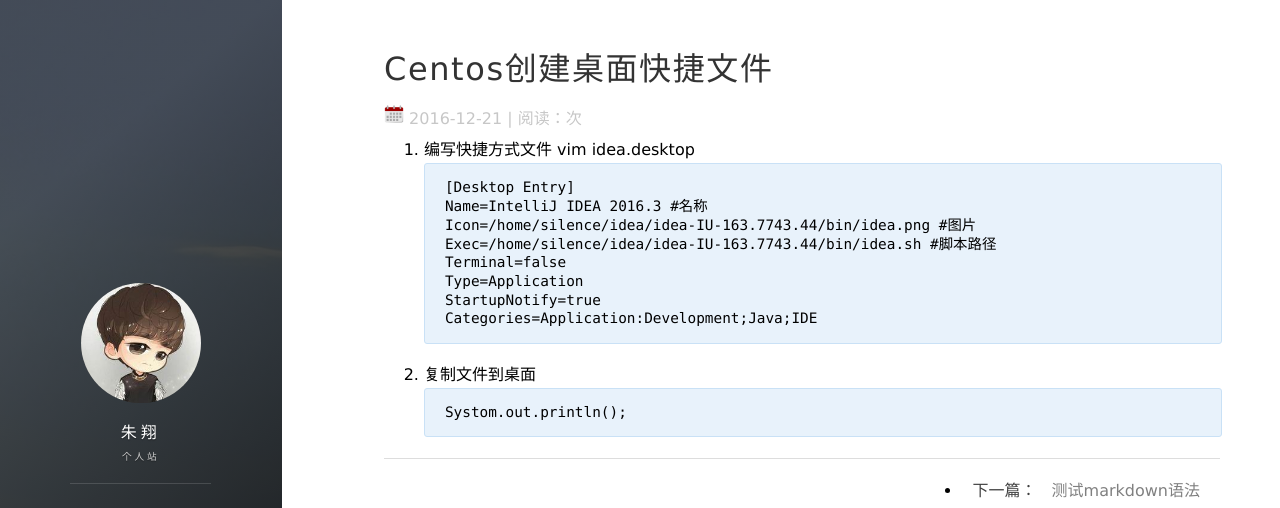
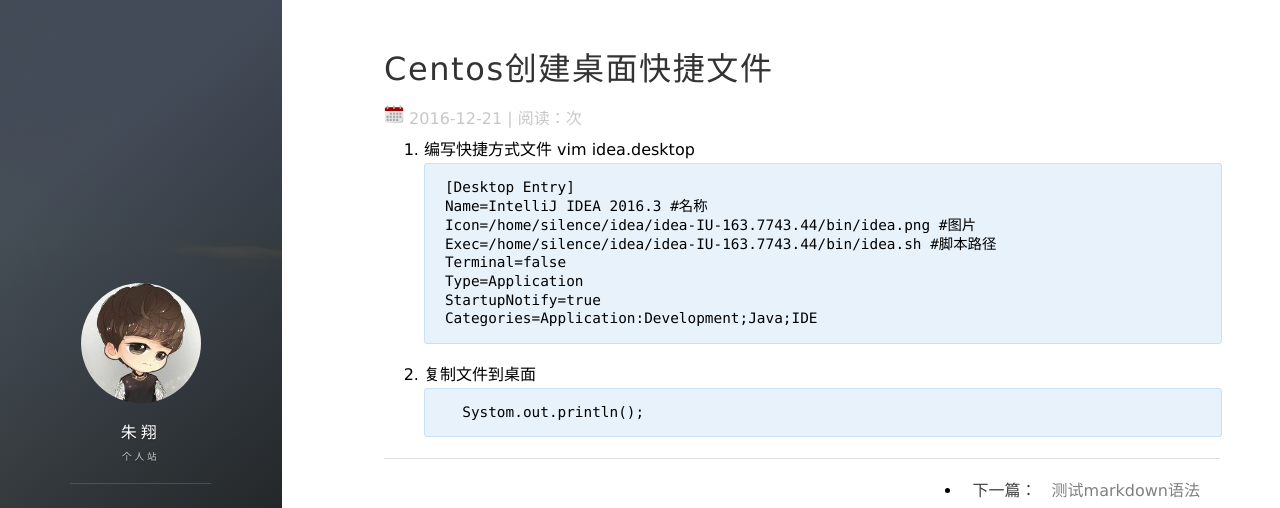
Before and after one commit to zhuSilence/zhuSilence.github.io, a Jekyll site: the page built from _posts/2016-12-21-centos创建桌面快捷文件.md, in a window 1280 px wide. Shown: the top 508 px of the page. Built offline with Jekyll 4.4.1, drawn with Linux system fonts in a browser that asks for light colours; nearby versions of some CDN libraries; our own code applies the rules of GitHub Pages for plain Markdown files; comment, search, counter and statistics services are not loaded.

Commit message:
添加自己的文章

````diff
--- a/_posts/2016-12-21-centos创建桌面快捷文件.md
+++ b/_posts/2016-12-21-centos创建桌面快捷文件.md
@@ -1,5 +1,5 @@
 1. 编写快捷方式文件 vim idea.desktop
-```
+```vim
 [Desktop Entry]
 Name=IntelliJ IDEA 2016.3 #名称
 Icon=/home/silence/idea/idea-IU-163.7743.44/bin/idea.png #图片
@@ -10,6 +10,6 @@ StartupNotify=true
 Categories=Application:Development;Java;IDE
 ```
 2. 复制文件到桌面
+```java
+  Systom.out.println();
 ```
-Systom.out.println();
-```
````
